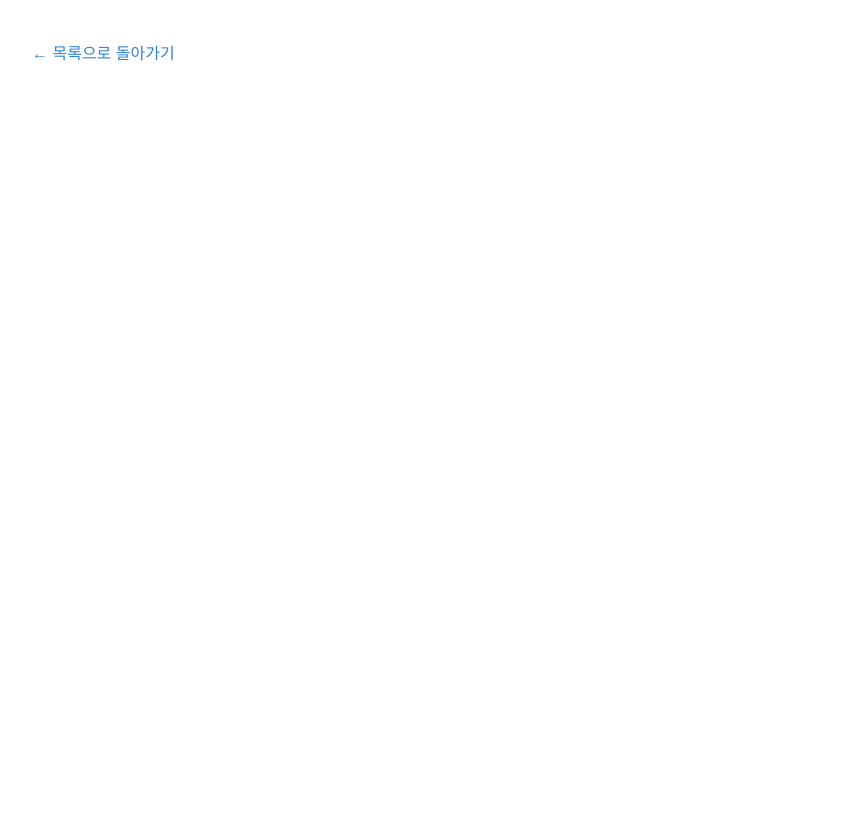
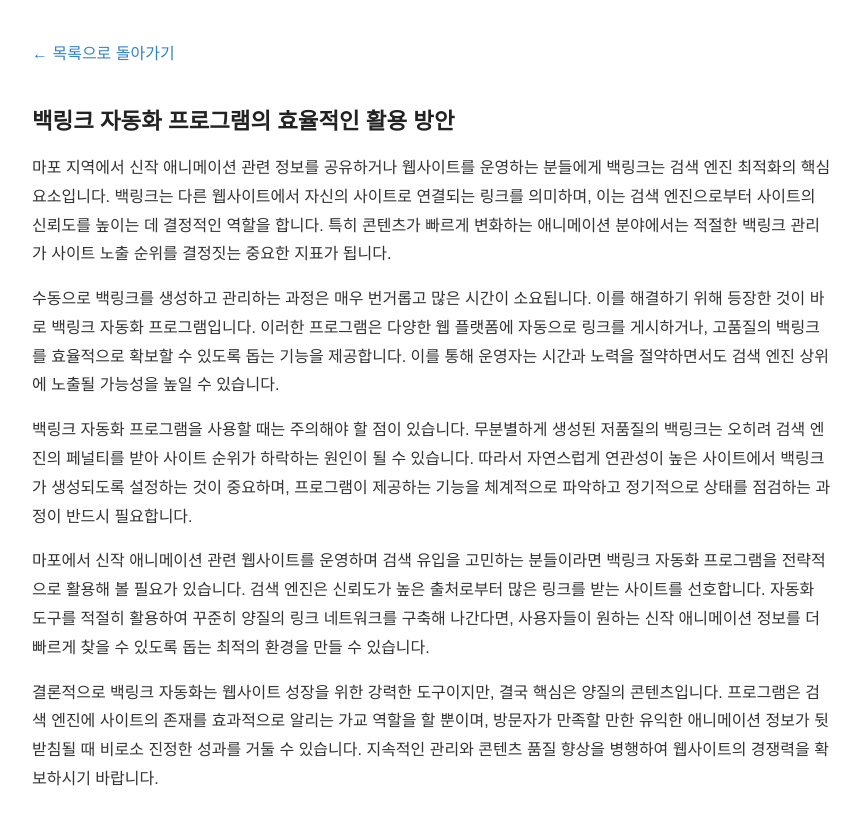
Before and after one commit to cosmos0111-cmyk/bp-sf-t3-1779642675702-457, a plain HTML site: page posts/compare-001-6q8okc.html in a window 1280 px wide. Shown: the whole page, without its empty margins (208-1069 px from the left). Before the commit the page ends 800 px from the top, so only its background shows below. Drawn offline with Linux system fonts and the light colour scheme.

```diff
--- a/posts/compare-001-6q8okc.html
+++ b/posts/compare-001-6q8okc.html
@@ -20,7 +20,12 @@
     <a href="../index.html">← 목록으로 돌아가기</a>
   </header>
   <main>
-
+<h2>백링크 자동화 프로그램의 효율적인 활용 방안</h2>
+<p>마포 지역에서 신작 애니메이션 관련 정보를 공유하거나 웹사이트를 운영하는 분들에게 백링크는 검색 엔진 최적화의 핵심 요소입니다. 백링크는 다른 웹사이트에서 자신의 사이트로 연결되는 링크를 의미하며, 이는 검색 엔진으로부터 사이트의 신뢰도를 높이는 데 결정적인 역할을 합니다. 특히 콘텐츠가 빠르게 변화하는 애니메이션 분야에서는 적절한 백링크 관리가 사이트 노출 순위를 결정짓는 중요한 지표가 됩니다.</p>
+<p>수동으로 백링크를 생성하고 관리하는 과정은 매우 번거롭고 많은 시간이 소요됩니다. 이를 해결하기 위해 등장한 것이 바로 백링크 자동화 프로그램입니다. 이러한 프로그램은 다양한 웹 플랫폼에 자동으로 링크를 게시하거나, 고품질의 백링크를 효율적으로 확보할 수 있도록 돕는 기능을 제공합니다. 이를 통해 운영자는 시간과 노력을 절약하면서도 검색 엔진 상위에 노출될 가능성을 높일 수 있습니다.</p>
+<p>백링크 자동화 프로그램을 사용할 때는 주의해야 할 점이 있습니다. 무분별하게 생성된 저품질의 백링크는 오히려 검색 엔진의 페널티를 받아 사이트 순위가 하락하는 원인이 될 수 있습니다. 따라서 자연스럽게 연관성이 높은 사이트에서 백링크가 생성되도록 설정하는 것이 중요하며, 프로그램이 제공하는 기능을 체계적으로 파악하고 정기적으로 상태를 점검하는 과정이 반드시 필요합니다.</p>
+<p>마포에서 신작 애니메이션 관련 웹사이트를 운영하며 검색 유입을 고민하는 분들이라면 백링크 자동화 프로그램을 전략적으로 활용해 볼 필요가 있습니다. 검색 엔진은 신뢰도가 높은 출처로부터 많은 링크를 받는 사이트를 선호합니다. 자동화 도구를 적절히 활용하여 꾸준히 양질의 링크 네트워크를 구축해 나간다면, 사용자들이 원하는 신작 애니메이션 정보를 더 빠르게 찾을 수 있도록 돕는 최적의 환경을 만들 수 있습니다.</p>
+<p>결론적으로 백링크 자동화는 웹사이트 성장을 위한 강력한 도구이지만, 결국 핵심은 양질의 콘텐츠입니다. 프로그램은 검색 엔진에 사이트의 존재를 효과적으로 알리는 가교 역할을 할 뿐이며, 방문자가 만족할 만한 유익한 애니메이션 정보가 뒷받침될 때 비로소 진정한 성과를 거둘 수 있습니다. 지속적인 관리와 콘텐츠 품질 향상을 병행하여 웹사이트의 경쟁력을 확보하시기 바랍니다.</p>
 </main>
 </body>
 </html>
```
